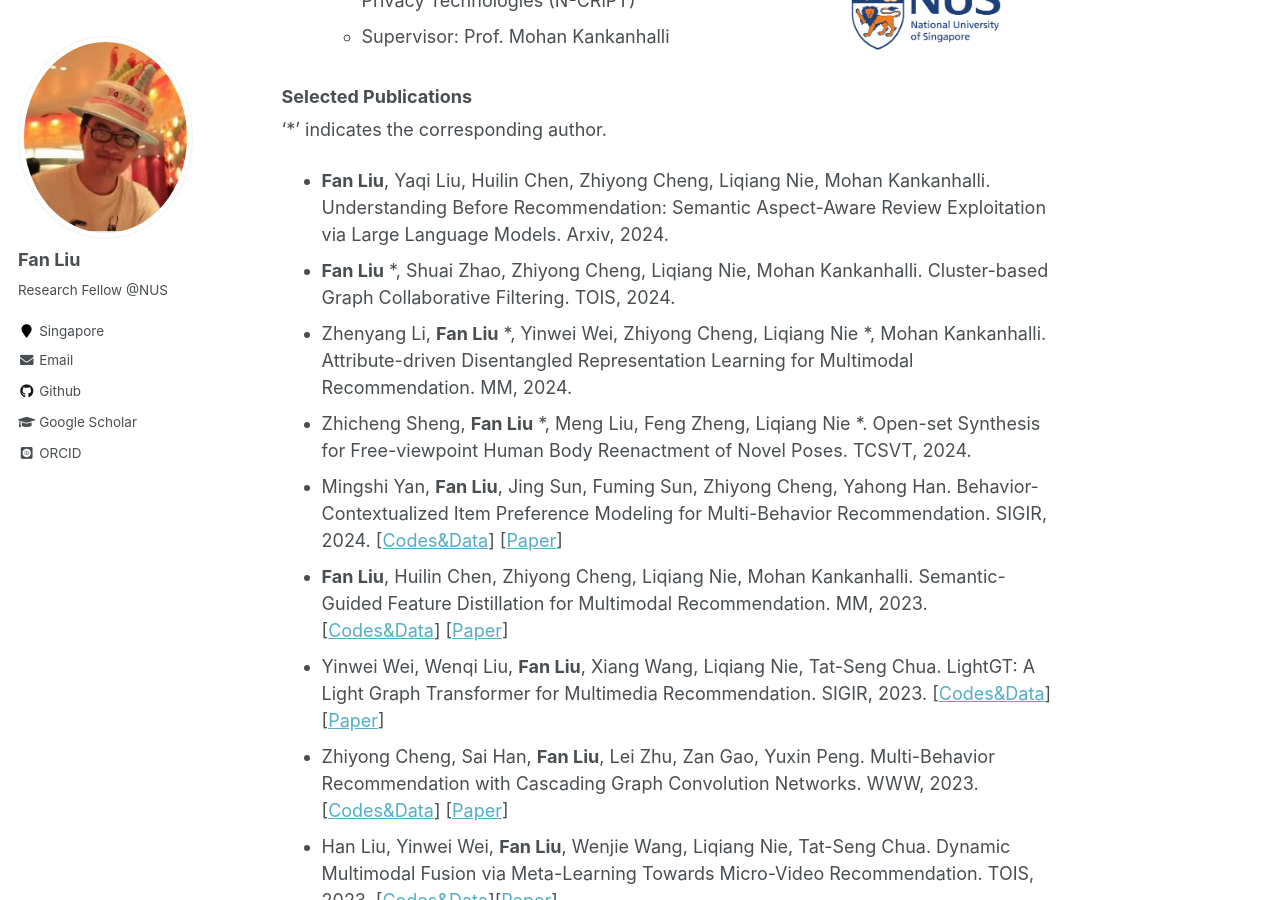
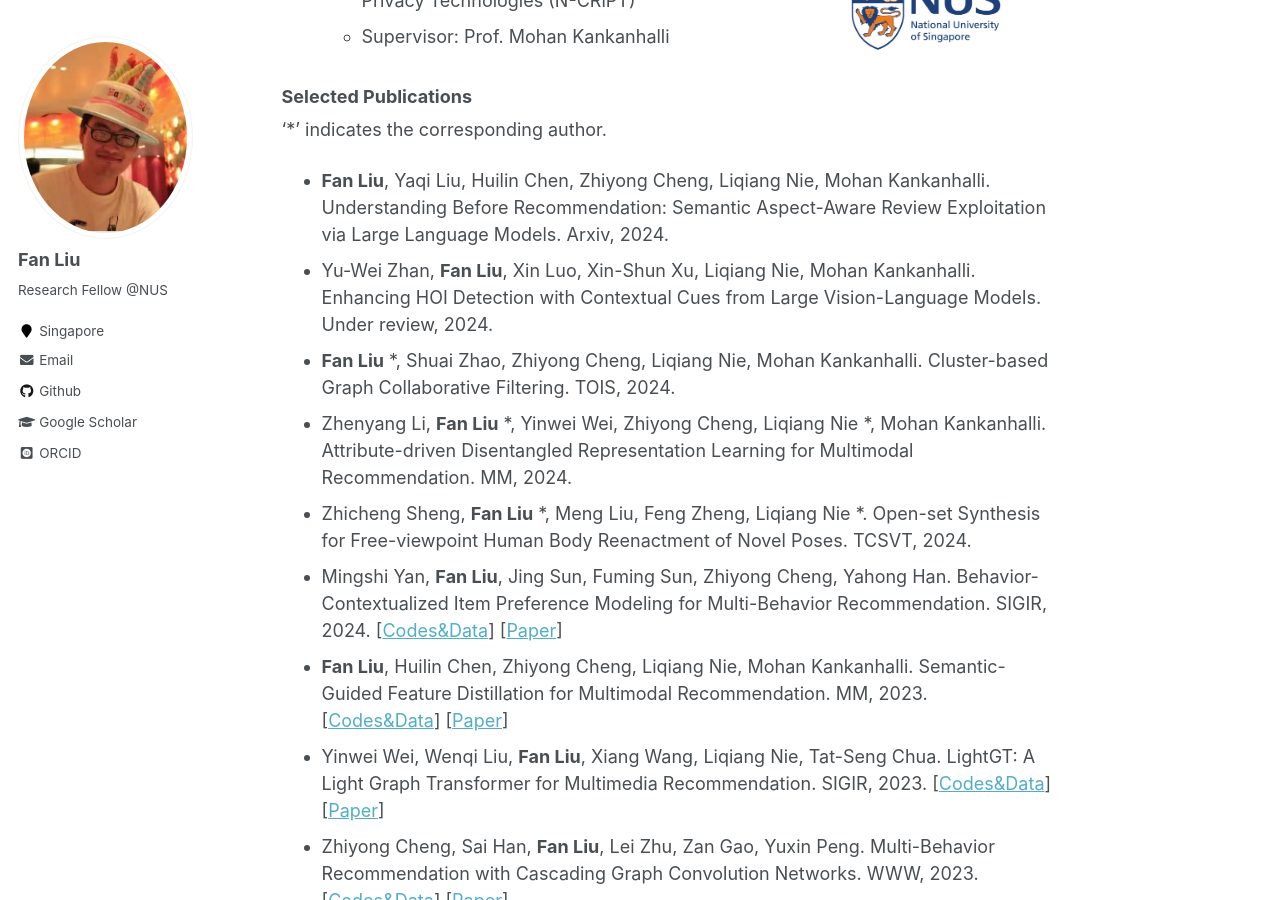
Before and after one commit to liufancs/liufancs.github.io, a Jekyll site: the page built from _pages/about.md, in a window 1280 px wide and 900 px high, scrolled down 1059 px. Built offline with Jekyll 4.4.1, drawn with Linux system fonts in a browser that asks for light colours; some web fonts are replaced.

Commit message:
Update about.md

```diff
--- a/_pages/about.md
+++ b/_pages/about.md
@@ -34,6 +34,7 @@ I am currently a Research Fellow with [Prof. Mohan Kankanhalli](https://www.comp
 ‘*’ indicates the corresponding author.
 
 * **Fan Liu**, Yaqi Liu, Huilin Chen, Zhiyong Cheng, Liqiang Nie, Mohan Kankanhalli. Understanding Before Recommendation: Semantic Aspect-Aware Review Exploitation via Large Language Models. Arxiv, 2024.
+* Yu-Wei Zhan, **Fan Liu**, Xin Luo, Xin-Shun Xu, Liqiang Nie, Mohan Kankanhalli. Enhancing HOI Detection with Contextual Cues from Large Vision-Language Models. Under review, 2024.
 * **Fan Liu** *, Shuai Zhao, Zhiyong Cheng, Liqiang Nie, Mohan Kankanhalli. Cluster-based Graph Collaborative Filtering. TOIS, 2024.
 * Zhenyang Li, **Fan Liu** *, Yinwei Wei, Zhiyong Cheng, Liqiang Nie *, Mohan Kankanhalli. Attribute-driven Disentangled Representation Learning for Multimodal Recommendation. MM, 2024.
 * Zhicheng Sheng, **Fan Liu** *, Meng Liu, Feng Zheng, Liqiang Nie *. Open-set Synthesis for Free-viewpoint Human Body Reenactment of Novel Poses. TCSVT, 2024.
```
